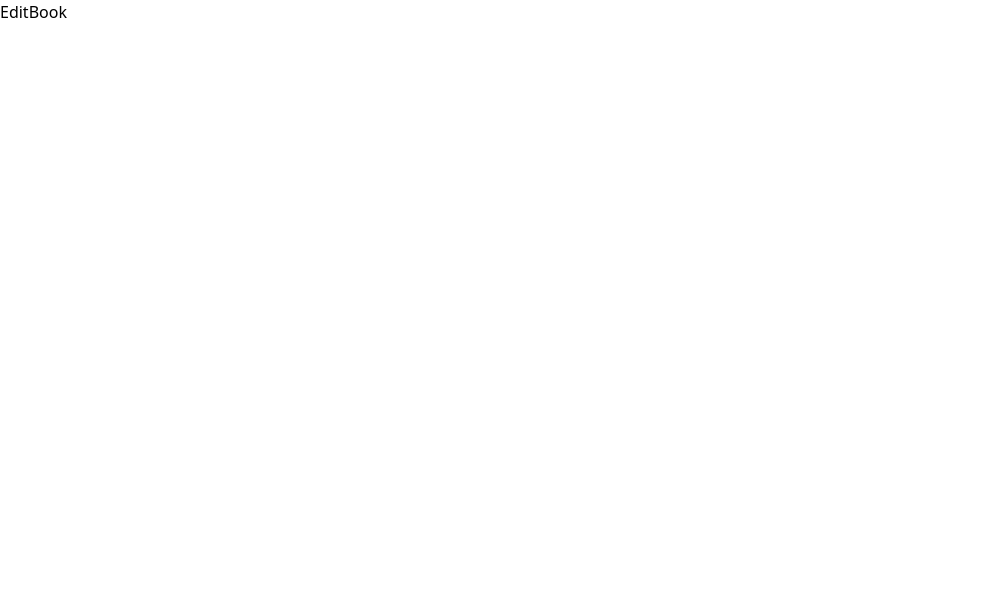
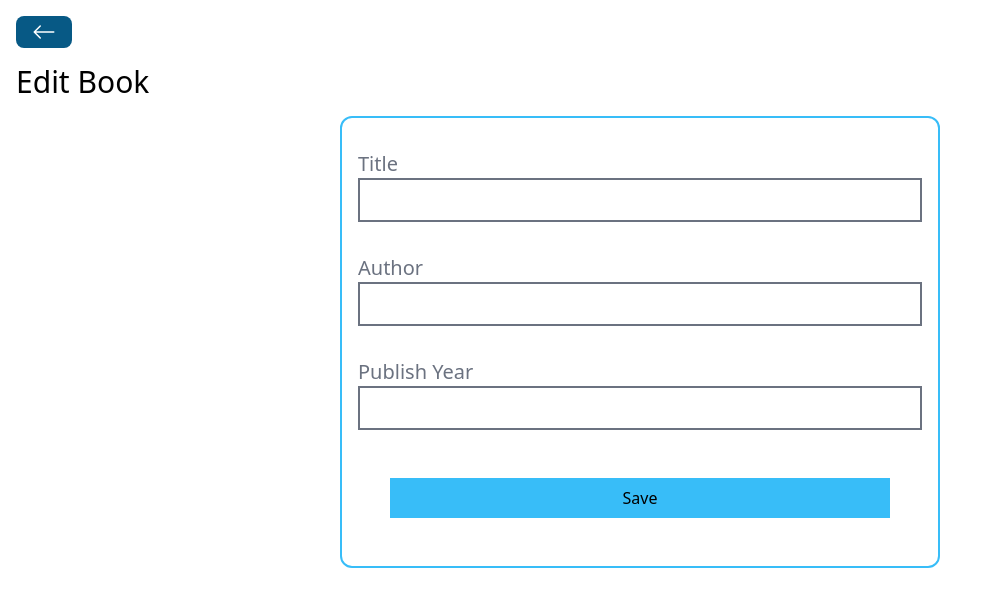
Before and after one commit to wa1ead/MERN-Book-Store, a React (Vite) app in the folder frontend/: page /books/edit/1 in a window 1280 px wide. Shown: the top 606 px of the page, without its empty margins (0-1002 px from the left). Built offline with nearby package versions, Linux system fonts and the light colour scheme; no server answers.

Commit message:
axios: edit book

```diff
--- a/frontend/src/pages/CreateBook.jsx
+++ b/frontend/src/pages/CreateBook.jsx
@@ -29,7 +29,7 @@
   return (
     <div className="p-4">
       <BackButton />
-      <h1 className="text-3xl my-4">CreateBook</h1>
+      <h1 className="text-3xl my-4">Create Book</h1>
       {loading ? <Spinner /> : ""}
       <div className="flex flex-col border-2 rounded-xl border-sky-400 w-[600px] p-4 mx-auto">
         <div className="my-4">
--- a/frontend/src/pages/EditBook.jsx
+++ b/frontend/src/pages/EditBook.jsx
@@ -1,5 +1,85 @@
-import React from "react";
+import { useState, useEffect } from "react";
+import { useNavigate, useParams } from "react-router-dom";
+import axios from "axios";
+import BackButton from "../components/BackButton";
+import Spinner from "../components/Spinner";
 
-export default function EditBook() {
-  return <div>EditBook</div>;
+export default function CreateBook() {
+  const [title, setTitle] = useState("");
+  const [author, setAuthor] = useState("");
+  const [publishYear, setPublishYear] = useState("");
+  const [loading, setLoading] = useState(false);
+  const navigate = useNavigate();
+  const { id } = useParams();
+  useEffect(() => {
+    setLoading(true);
+    axios
+      .get(`http://localhost/5555/books/${id}`)
+      .then((response) => {
+        setTitle(response.data.title);
+        setAuthor(response.data.author);
+        setPublishYear(response.data.publishYear);
+        setLoading(false);
+      })
+      .catch((error) => {
+        setLoading(false);
+        alert("There was an error, please check the console");
+        console.log(error);
+      });
+  }, [id]);
+  const handleEditBook = () => {
+    const data = { title, author, publishYear };
+    setLoading(true);
+    axios
+      .put(`http://localhost:5555/books/${id}`, data)
+      .then(() => {
+        setLoading(false);
+        alert("Book saved successfully!");
+        navigate("/");
+      })
+      .catch((error) => {
+        setLoading(false);
+        alert("There was an error saving the book, please check console");
+        console.log(error);
+      });
+  };
+  return (
+    <div className="p-4">
+      <BackButton />
+      <h1 className="text-3xl my-4">Edit Book</h1>
+      {loading ? <Spinner /> : ""}
+      <div className="flex flex-col border-2 rounded-xl border-sky-400 w-[600px] p-4 mx-auto">
+        <div className="my-4">
+          <label className="text-xl text-gray-500 mr-4">Title</label>
+          <input
+            type="text"
+            value={title}
+            onChange={(e) => setTitle(e.target.value)}
+            className="border-2 border-gray-500 px-4 py-2 w-full"
+          />
+        </div>
+        <div className="my-4">
+          <label className="text-xl text-gray-500 mr-4">Author</label>
+          <input
+            type="text"
+            value={author}
+            onChange={(e) => setAuthor(e.target.value)}
+            className="border-2 border-gray-500 px-4 py-2 w-full"
+          />
+        </div>
+        <div className="my-4">
+          <label className="text-xl text-gray-500 mr-4">Publish Year</label>
+          <input
+            type="number"
+            value={publishYear}
+            onChange={(e) => setPublishYear(e.target.value)}
+            className="border-2 border-gray-500 px-4 py-2 w-full"
+          />
+        </div>
+        <button className="p-2 m-8 bg-sky-400" onClick={handleEditBook}>
+          Save
+        </button>
+      </div>
+    </div>
+  );
 }
--- a/frontend/src/pages/ShowBooks.jsx
+++ b/frontend/src/pages/ShowBooks.jsx
@@ -20,7 +20,7 @@
         console.log(error);
         setLoading(false);
       });
-  }, []);
+  }, [id]);
   return (
     <div className="py-4">
       <BackButton />
```
